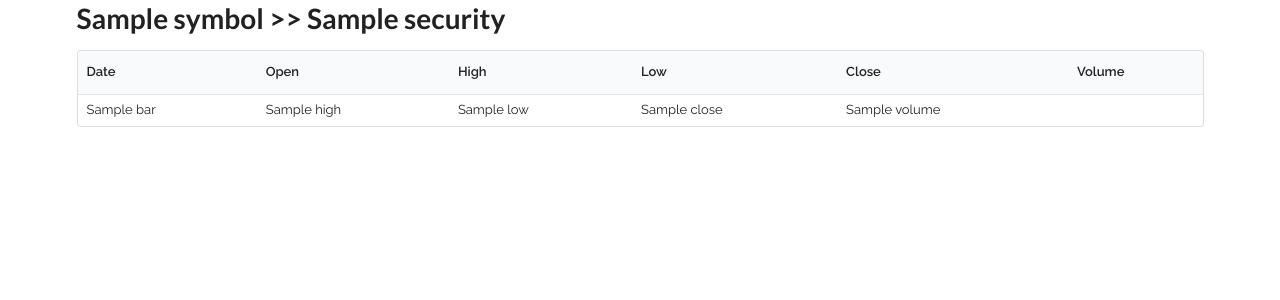
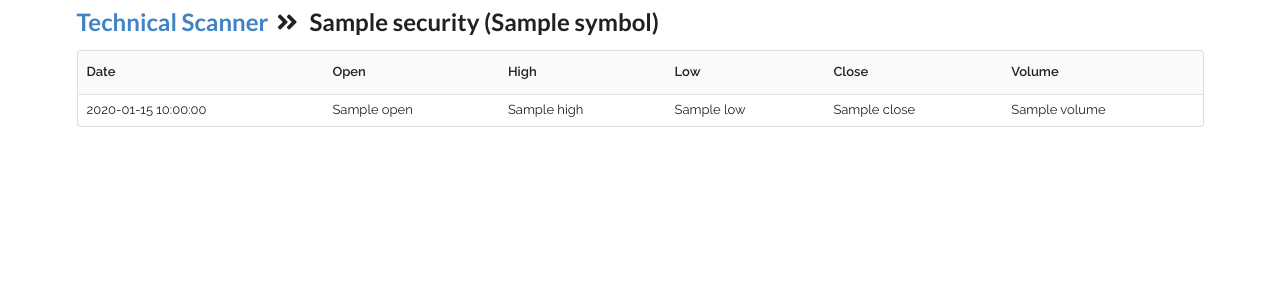
Before and after one commit to juanlazarde/fybot, a Flask app: template templates/stock_detail.html in a window 1280 px wide. Shown: the top 300 px of the page. Run offline with Flask 2, Linux system fonts and the light colour scheme; the template is opened without the code that fills it: most values are stand-ins (such as "Sample title", 1, 10 or a date in 2020).

Commit message:
shortened in_ttm_sqeeze, changed html layout

```diff
--- a/app.py
+++ b/app.py
@@ -348,6 +348,7 @@ def stock_detail(symbol):
     security = stocks[symbol]['Security']
     data = pd.read_pickle(S.data_file)
     bars_df = data[symbol]
+    bars_df = bars_df.reset_index()
     bars = bars_df.to_dict('index')
     stock = {'symbol': symbol,
              'security': security,
--- a/templates/index.html
+++ b/templates/index.html
@@ -1,6 +1,10 @@
 {% extends "layout.html" %}
 {% block content %}
-<h1>Technical Scanner</h1>
+<h1>
+    <div class="ui massive breadcrumb">
+        <div class="active section">Technical Scanner</div>
+    </div>
+</h1>
 <form action="#" method="GET">
     <input type="button" onclick="window.location.href='/snapshot';" value="Refresh Data"/>
     Last update: {{ data_last_modified }}
--- a/templates/layout.html
+++ b/templates/layout.html
@@ -3,7 +3,7 @@
 <head>
     <!-- Fundamental  -->
     <meta charset="UTF-8">
-    <title>Stock Detail</title>
+    <title>Financial Analysis</title>
     <meta name="description" content>
     <meta name="author" content>
     <!-- Mobile needs  -->
--- a/templates/stock_detail.html
+++ b/templates/stock_detail.html
@@ -1,6 +1,12 @@
 {% extends "layout.html" %}
 {% block content %}
-<h1>{{ stock.symbol }} >> {{ stock.security }}</h1>
+<h1>
+    <div class="ui massive breadcrumb">
+        <a href="/" class="section">Technical Scanner</a>
+        <i class="angle double right icon"></i>
+        <div class="active section">{{ stock.security }} ({{ stock.symbol }})</div>
+    </div>
+</h1>
 <table class="ui compact table">
     <thead>
         <tr>
@@ -13,10 +19,10 @@
         </tr>
     </thead>
     <tbody>
-        {% for x, bar in stock['bars'] %}
+        {% for i, bar in stock['bars'].items() %}
         <tr>
-{#            <td>{{ bar.index }}</td>#}
-            <td>{{ x }}</td>
+            <td>{{ bar.Date }}</td>
+            <td>{{ bar.Open }}</td>
             <td>{{ bar.High }}</td>
             <td>{{ bar.Low }}</td>
             <td>{{ bar.Close }}</td>
```
